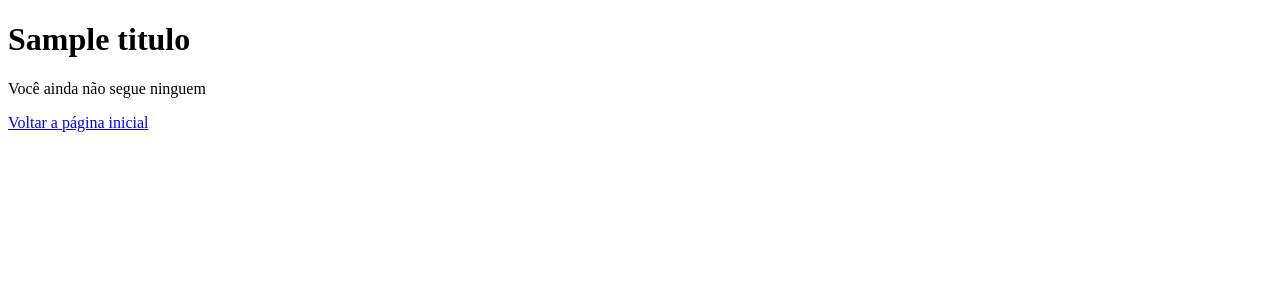
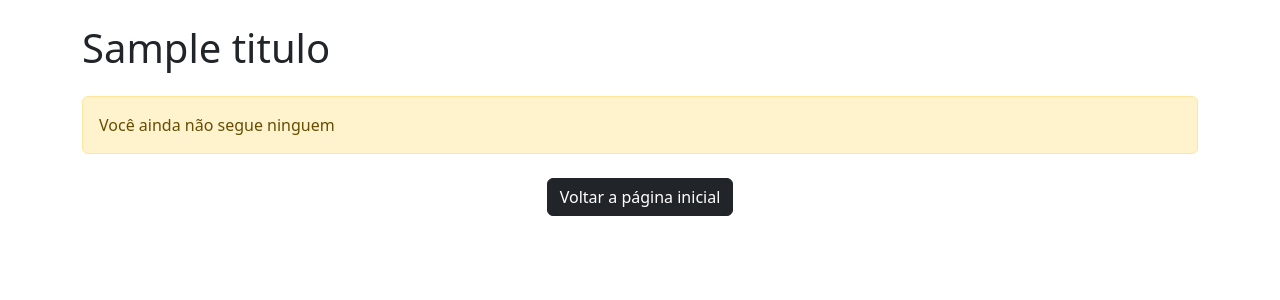
Before and after one commit to caikedomingues/rede-social-em-django--vers-o-publica, a Django app: template projetoredesocial/redesocial/templates/redesocial/postagem_seguindo.html in a window 1280 px wide. Shown: the top 300 px of the page. Run offline with Django 5.2, Linux system fonts and the light colour scheme; the template is opened without the code that fills it: most values are stand-ins (such as "Sample title", 1, 10 or a date in 2020).

Commit message:
estilizei as paginas de posts e de postagem de seguidores
estilizei usando o bootstrap e o  gemini

```diff
--- a/projetoredesocial/redesocial/templates/redesocial/postagem_seguindo.html
+++ b/projetoredesocial/redesocial/templates/redesocial/postagem_seguindo.html
@@ -11,12 +11,17 @@ segue-->
         <meta http-equiv="X-UA Compatible" content="IE=edge">
         <meta name="viewport" content="width=device-width, initial-scale 1.0">
         <title>Rede Social</title>
+
+        <!--Link do bootstrap que irá estilizar a página.-->
+        <link href="https://cdn.jsdelivr.net/npm/bootstrap@5.3.6/dist/css/bootstrap.min.css" rel="stylesheet" integrity="sha384-4Q6Gf2aSP4eDXB8Miphtr37CMZZQ5oXLH2yaXMJ2w8e2ZtHTl7GptT4jmndRuHDT" crossorigin="anonymous">
     </head>
 
     <body>
 
+       <div class="container mt-4">
+
             <!--Variável que contém a mensagem com o nome do usuário autenticado.-->
-        <h1>{{titulo}}</h1>
+            <h1 class="mb-4">{{titulo}}</h1>
 
 
             <!--Primeiro vamos verificar se o usuário segue alguma conta na rede.-->
@@ -26,7 +31,7 @@ segue-->
                     {%if post.count == 0%}
 
                         <!--Caso as contas seguidas estejam sem nenhuma postagem, iremos apresentar essa mensagem padrão-->
-                    <p>As páginas que você segue ainda não possuem posts</p>
+                        <p class="alert alert-info">As páginas que você segue ainda não possuem posts</p>
 
 
                     {%else%}
@@ -36,9 +41,16 @@ segue-->
                         <!--Para acessar os valores vamos percorrer a tabela de posts com o objetivo de acessar todas as suas colunas e seus valores.-->
                         {%for post in post%}
 
+                            <div class="card mb-4">
+
+                                <div class="card-header">
+
                                     <!--Acessando o nome da conta que realizou a postagem.-->
-                        <p>{{post.dono_postagem.nome}}</p>
+                                    <h5 class="mb-0">{{post.dono_postagem.nome}}</h5>
 
+                                </div>
+
+                                <div class="card-body">
                                     <!--Como os campos da tabela post não são obrigatórios, vamos verificar se a conta possui
                                     determinado atributo como texto, imagem e video -->
 
@@ -46,13 +58,13 @@ segue-->
                                     {%if post.texto%}
 
                                         <!--Caso a postagem tenha um texto, iremos acessar a coluna de texto com o valor do atributo.-->
-                            <p>{{post.texto}}</p>
+                                        <p class="card-text">{{post.texto}}</p>
 
 
                                     {%else%}
 
                                         <!--Caso a postagem não tenha tetxo, iremos mostrar esse texto padrão-->
-                            <p>Não há texto na postagem</p>
+                                        <p class="text-muted fst itslic">Não há texto na postagem</p>
 
                                     {%endif%}
 
@@ -60,31 +72,43 @@ segue-->
                                     {%if post.imagem_postagem%}
 
                                         <!--caso a postagem tenha uma imagem, iremos passar para a tag img o caminho da imagem do post. -->
-                            <img src="{{post.imagem_postagem.url}}" alt="Imagem da postagem">
+                                        <img class="img-fluid rounded mb-3" src="{{post.imagem_postagem.url}}" alt="Imagem da postagem">
 
                                     {%endif%}
 
                                     <!--Verificando se o post possui algum video.-->
                                     {%if post.video%}
 
+                                        <div class="ratio ratio-16x9 mb-3">
+
                                             <!--Caso a postagem tenha um video, iremos passar para a tag img o caminho do video no post-->
-                            <video src="{{post.video.url}}" controls>
+                                            <video class="embed-responsive-item" src="{{post.video.url}}" controls>
+
+                                        </div>
 
                                     {%endif%}
 
+                                    <div class="d-flex justify-content-between align-items-center mb-3">
+
+                                      <div>
+
                                         <!--Irá acessar os valores da coluna curtidas da tabela Post-->
-                        <p>Likes: {{post.curtidas}}</p>
+                                        <span class="badge bg-primary me-2">Likes: {{post.curtidas}}</span>
 
                                         <!--Irá acessar os valores da coluna nao_curtidas da tabela Post-->
-                        <p>Deslikes: {{post.nao_curtidas}}</p>
+                                        <span class="badge bg-danger">Deslikes: {{post.nao_curtidas}}</span>
+                                     </div>
 
                                         <!--Irá acessar os valores da coluna quantidade_comentarios da tabela Post-->
-                        <p>{{post.quantidade_comentarios}} Comentários</p>
+                                        <span class="text-muted">{{post.quantidade_comentarios}} Comentários</span>
 
+                                    </div>
+
+                                    <div class="d-grid gap-2 d-md-block">
                                         <!--Formulário que irá enviar a requisição
                                         ao de curtidas ao sistema. A url deve conter
                                         o endereço da view curtir e o método post de envio de dados para o servidor.-->
-                        <form action="{%url 'curtir'%}" method="post">
+                                        <form action="{%url 'curtir'%}" method="post" class="d-inline">
 
                                             <!--Token que irá permitir que o sistema
                                             não aceite requisições de outros sistemas-->
@@ -94,14 +118,14 @@ segue-->
                                             <input type="hidden" name="post_id" value="{{post.id}}">
 
                                             <!--Botão que irá enviar a requisição-->
-                            <button type="submit">Curtir</button>
+                                            <button class="btn btn-success btn-sm me-2" type="submit">Curtir</button>
                                         </form>
 
 
                                         <!--Formulário que irá enviar a requisição
                                         ao de deslike ao sistema. A url deve conter
                                         o endereço da view nao_curtir e o método post de envio de dados para o servidor.-->
-                        <form action="{%url 'nao_curtir'%}" method="post">
+                                        <form action="{%url 'nao_curtir'%}" method="post" class="d-inline">
 
                                             <!--Token que bloqueia requisições de outros sistemas-->
                                             {%csrf_token%}
@@ -110,7 +134,7 @@ segue-->
                                             <input type="hidden" name="nao_curtir_post" value="{{post.id}}">
 
                                             <!--Botão que irá enviar a requisição ao sistema.-->
-                            <button type="submit">Não curtir</button>
+                                            <button class="btn btn-warning btn-sm me-2" type="submit">Não curtir</button>
 
                                         </form>
 
@@ -119,7 +143,7 @@ segue-->
                                         <a href="{%url 'comentar_publicacao' post.id%}">
 
                                             <!--Botão que irá direcionar o usuário para a página de inserção de comentários.-->
-                            <button type="button">Comentar Publicação</button>
+                                            <button class="btn btn-info btn-sm me-2" type="button">Comentar Publicação</button>
                                         </a>
 
 
@@ -127,12 +151,15 @@ segue-->
                                         <a href="{%url 'ver_comentarios' post.id%}">
 
                                             <!--Botão que irá direcionar o usuário para a página que contém todos os comentários do post-->
-                            <button type="button"> Ver comentários</button>
+                                            <button class="btn btn-secondary btn-sm me-2" type="button"> Ver comentários</button>
 
                                         </a>
+                                </div>
+                            </div>
+                            <div class="card-footer dflex flex-wrap justify-content-between align-items-center">
                                     <!--Formulário que irá enviar a requisição
                                     de deixar de seguir uma conta ao sistema. A url deve conter o endereço da deixar_de_seguir e o método post de envio de dados para o servidor.-->
-                        <form action="{%url 'deixar_de_seguir'%}" method="post">
+                                    <form class="d-inline-block mb-2 mb-md-0 me-md-2" action="{%url 'deixar_de_seguir'%}" method="post">
 
                                         <!--token que irá bloquear requisições que não são do nosso sistema-->
                                         {%csrf_token%}
@@ -142,7 +169,7 @@ segue-->
                                         <input type="hidden" name="id_conta" value="{{post.dono_postagem.id}}">
 
                                         <!--Botão que irá enviar a requisição ao servidor-->
-                            <button type="submit">Deixar de seguir</button>
+                                        <button class="btn btn-outline-danger btn-sm" type="submit">Deixar de seguir</button>
 
                                     </form>
 
@@ -152,7 +179,7 @@ segue-->
                                     <a href="{%url 'seguidores_pagina' post.dono_postagem.id%}">
 
                                         <!--Botão que irá enviar a requisição ao sistema-->
-                            <button type="submit">Ver seguidores da página</button>
+                                        <button class="btn btn-outline-primary btn-sm mb-2 mb-md-0 me md-2" type="submit">Ver seguidores da página</button>
 
                                     </a>
 
@@ -162,7 +189,7 @@ segue-->
                                     <a href="{%url 'quem_segue' post.dono_postagem.id%}">
 
                                         <!--Botão que irá transferir o usuário para a página.-->
-                            <button type="submit">Ver quem a página segue</button>
+                                        <button class="btn btn-outline-primary btn-sm mb-2 mb-md-0 me-md-2" type="submit">Ver quem a página segue</button>
 
                                     </a>
 
@@ -171,8 +198,10 @@ segue-->
                                     <a href="{%url 'ver_perfil' post.dono_postagem.id%}">
 
                                         <!--Botão que irá enviar a requisição ao servidor do sistema.-->
-                            <button type="submit">Ver perfil da página</button>
+                                        <button class="btn btn-outline-primary btn-sm" type="submit">Ver perfil da página</button>
                                     </a>
+                                </div>
+            </div>
 
                                     <!--Fim da estrutura for-->
                                 {%endfor%}
@@ -186,11 +215,12 @@ segue-->
 
                         <!--Caso o usuário não siga nenhuma página, vamos apresentar essa mensagem
                         padrão-->
-            <p>Você ainda não segue ninguem </p>
+                        <p class="alert alert-warning">Você ainda não segue ninguem </p>
 
                     {%endif%}
 
                     <!--Link para voltar a página inicial.-->
-        <p><a href="{%url 'index'%}">Voltar a página inicial</a></p>
+                    <p class="mt-4 text-center"><a class="btn btn-dark" href="{%url 'index'%}">Voltar a página inicial</a></p>
+
 </body>
 </html>
```
Also changed, not shown: projetoredesocial/redesocial/templates/redesocial/posts.html (+20 -6 lines), projetoredesocial/redesocial/templates/redesocial/quem_segue.html (+18 -4 lines). Lines whose indentation alone changed are shown as unchanged.
